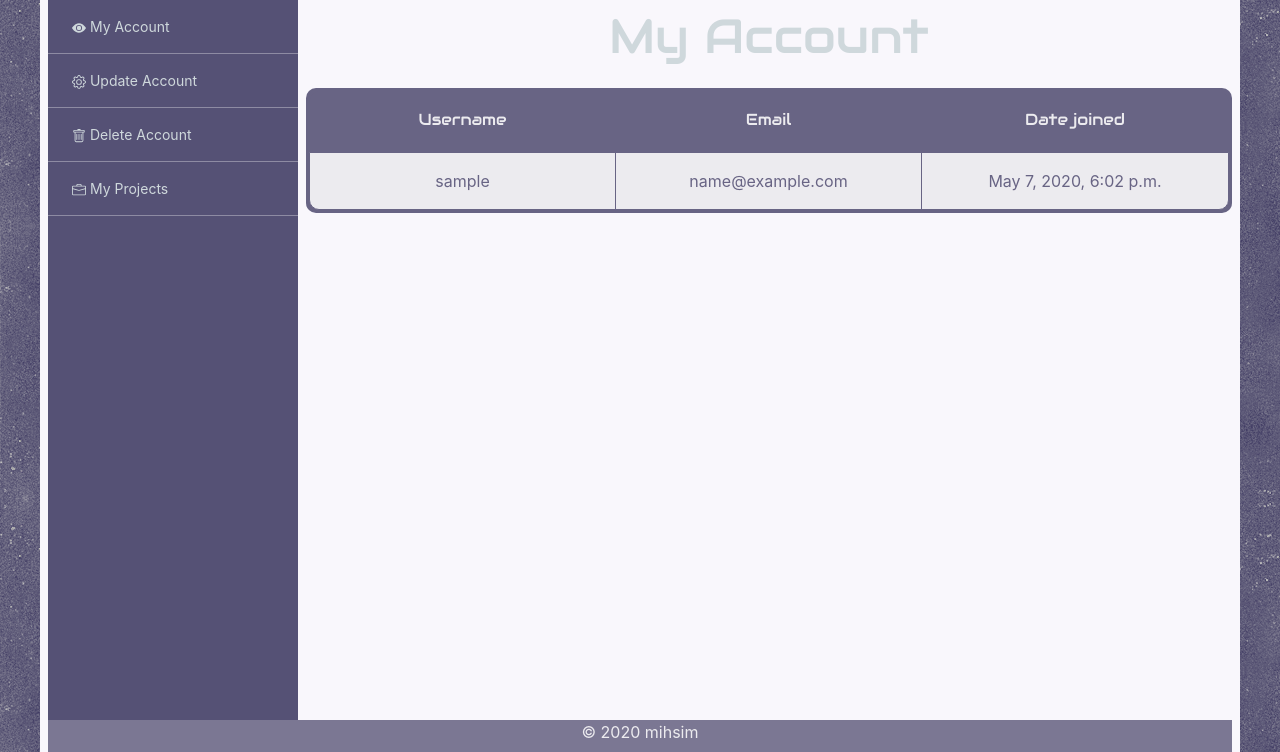
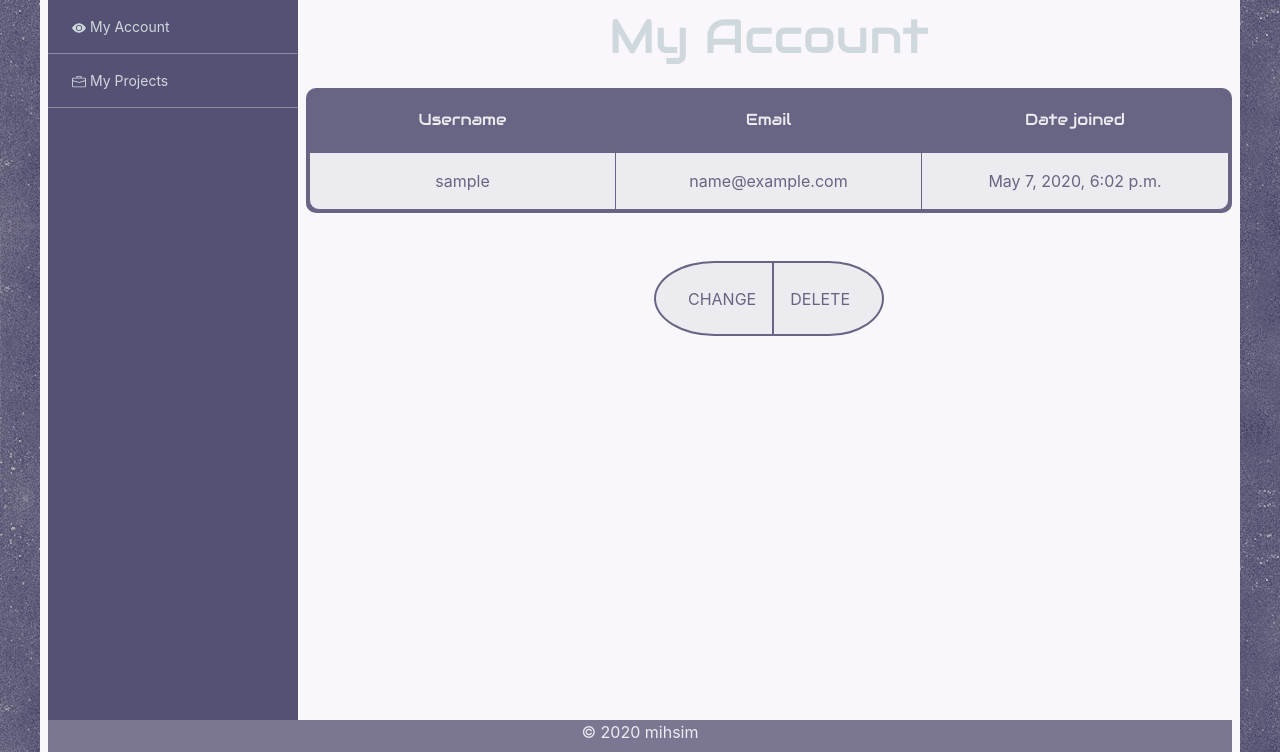
Before and after one commit to mihsim/django_project_management, a Django app: page /account/ in a window 1280 px wide. Shown: the part 48-800 px from the top of the page. Run offline with Django 3.2, Linux system fonts and the light colour scheme; the visitor is signed in with stand-in values (Sample User, id 1); data comes from the database, SQL or seed files in the repository; some libraries are stand-ins or nearby versions.

Commit message:
Moved Account change and delete from sidebar to 'view your account' template.

```diff
--- a/home/static/home/css/base.css
+++ b/home/static/home/css/base.css
@@ -30,6 +30,14 @@ footer{
 
 a {
     text-decoration: none;
+}
+
+/* Utils */
+.center {
+    text-align: center;
+}
+.inline-block {
+    display: inline-block;
 }
 
 /* Navbar */
--- /dev/null
+++ b/users/static/users/css/change_delete_button.css
@@ -0,0 +1,40 @@
+.options-wrapper {
+    display: table;
+    height: 75px;
+
+}
+
+.option_1 {
+    display: table-cell;
+    vertical-align: middle;
+    border: #686484 2px solid;
+    border-radius: 50% 0 0 50%;
+    width: 100px;
+    background: #ecebef;
+    color: #686484;
+    padding: 1rem 1rem 1rem 2rem;
+}
+
+.option_1:hover {
+    background-color: #fff9f0;
+    color: #D8B60E;
+    text-decoration: none;
+}
+
+.option_2 {
+    display: table-cell;
+    vertical-align: middle;
+    border: #686484 2px solid;
+    border-left: none;
+    border-radius: 0 50% 50% 0;
+    width: 100px;
+    background: #ecebef;
+    color: #686484;
+    padding: 1rem 2rem 1rem 1rem;
+}
+
+.option_2:hover {
+    background-color: #fff5f5;
+    color: red;
+    text-decoration: none;
+}
--- a/users/templates/users/sidebar.html
+++ b/users/templates/users/sidebar.html
@@ -1,4 +1,2 @@
 {% include "snippets/sidebar/account.html" %}
-{% include "snippets/sidebar/account_update.html" %}
-{% include "snippets/sidebar/account_delete.html" %}
 {% include "snippets/sidebar/projects.html" %}
--- a/users/templates/users/view_myself.html
+++ b/users/templates/users/view_myself.html
@@ -2,6 +2,7 @@
 {% load static %}
 
 {% block title %}|Account{% endblock %}
+{% block stylesheet %}<link rel="stylesheet" href="{% static 'users/css/change_delete_button.css' %}">{% endblock %}
 {% block sidebar %}{% include "users/sidebar.html" %}{% endblock %}
 {% block body_title %}My Account{% endblock %}
 
@@ -18,4 +19,12 @@
             <div class="line_item">{{ date_registered }}</div>
         </div>
     </div>
+    <div class="center">
+        <div class="inline-block">
+        <div class="options-wrapper">
+            <a class="option_1" href="{% url 'users:change' %}">CHANGE</a>
+            <a class="option_2" href="{% url 'users:delete' %}">DELETE</a>
+        </div>
+    </div>
+    </div>
 {% endblock %}
```
